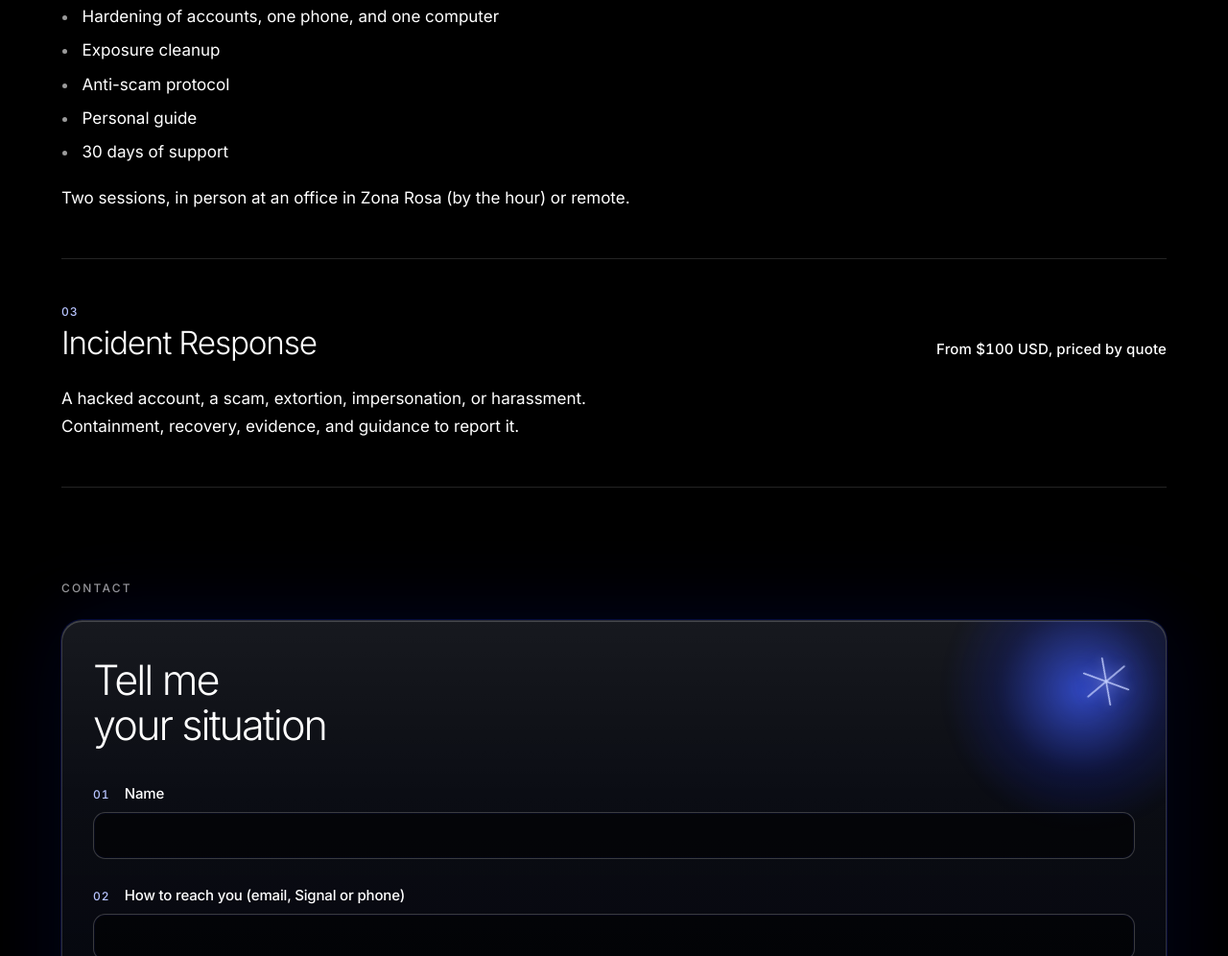
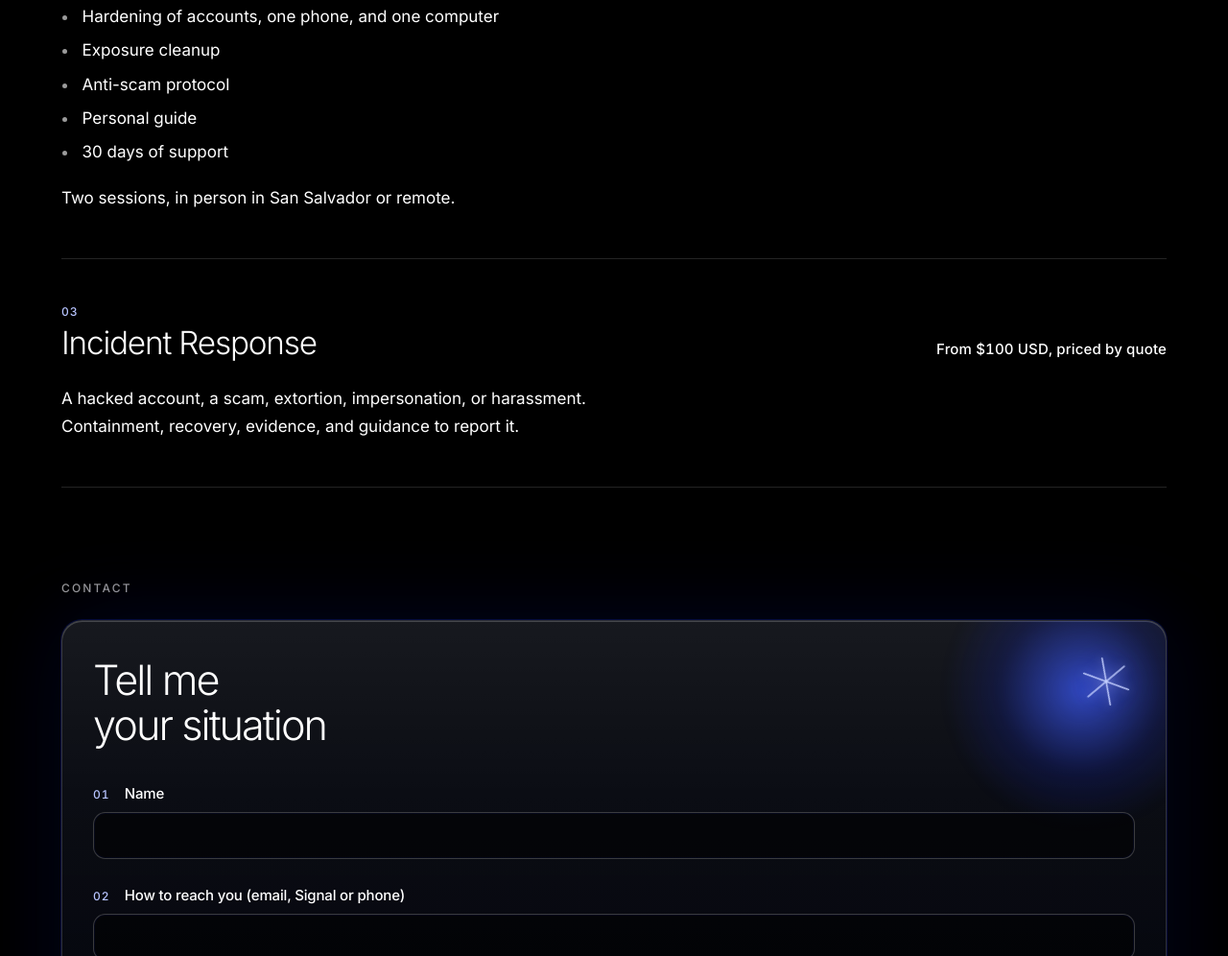
Before and after one commit to levicoto/levicoto-security, a plain HTML site: page index.html in a window 1280 px wide. Shown: the part 1958-2954 px from the top of the page at 96% size. Drawn offline with Linux system fonts and the light colour scheme.

Commit message:
Update the Personal Hardening location to San Salvador.
Drop the Zona Rosa office note from the English and Spanish service copy.

Co-authored-by: levicoto <levicoto@users.noreply.github.com>

```diff
--- a/index.html
+++ b/index.html
@@ -162,7 +162,7 @@
             <li><span class="lang-en">Personal guide</span><span class="lang-es">Guía personal</span></li>
             <li><span class="lang-en">30 days of support</span><span class="lang-es">30 días de soporte</span></li>
           </ul>
-          <p class="note"><span class="lang-en">Two sessions, in person at an office in Zona Rosa (by the hour) or remote.</span><span class="lang-es">Dos sesiones, presenciales en una oficina en Zona Rosa (por hora) o a distancia.</span></p>
+          <p class="note"><span class="lang-en">Two sessions, in person in San Salvador or remote.</span><span class="lang-es">Dos sesiones, presenciales en San Salvador o a distancia.</span></p>
         </article>
 
         <article class="service" id="response" tabindex="-1">
```
